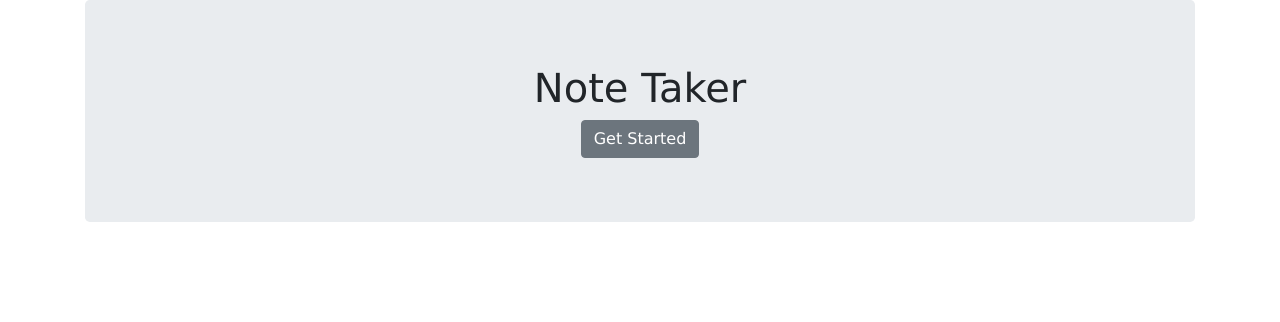
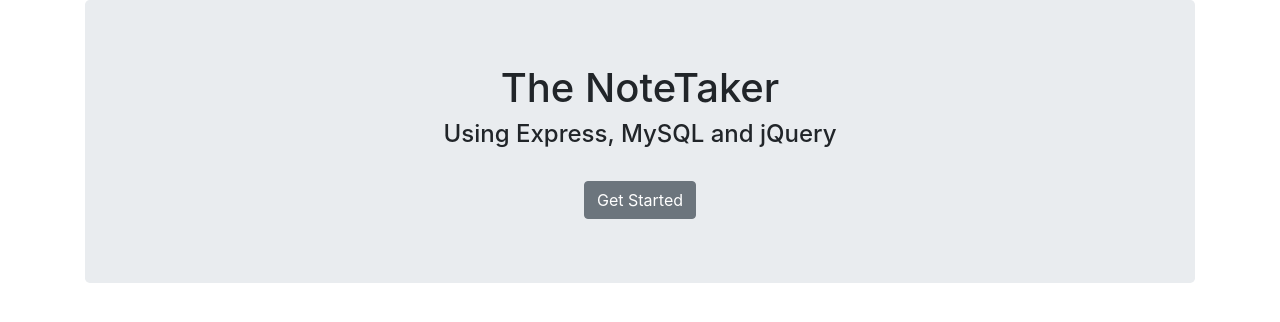
Before and after one commit to shirleyjambu/NoteTaker, a website: page public/html/landing.html in a window 1280 px wide. Drawn offline with nearby package versions, Linux system fonts and the light colour scheme; files that its build step writes are made by us from their sources.

Commit message:
Changed Heading

```diff
--- a/public/html/landing.html
+++ b/public/html/landing.html
@@ -6,14 +6,14 @@
 <meta http-equiv="X-UA-Compatible" content="ie=edge">
 <link rel="stylesheet" href="https://cdnjs.cloudflare.com/ajax/libs/twitter-bootstrap/4.2.1/css/bootstrap.min.css">
 <link rel="stylesheet" href="https://use.fontawesome.com/releases/v5.7.0/css/all.css">
-<link rel="stylesheet" href="style.css">
 <title>NoteTaker</title>
 </head>
 <body>
 <!--Main Container-->
 <div class="container center-screen">
   <div class="jumbotron text-center">
-    <h1>Note Taker</h1>
+    <h1>The NoteTaker</h1>
+    <h4>Using Express, MySQL and jQuery</h4><br>
     <a href="/NoteTaker/notes"><button class="btn btn-secondary">Get Started</button></a>
   </div>
 </div>
```
Also changed, not shown: public/html/notes.html (+1 -1 lines).
